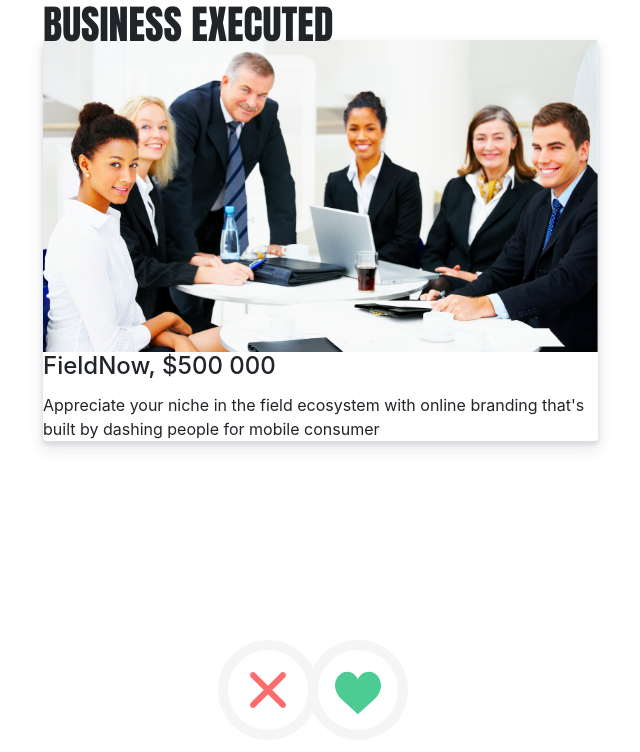
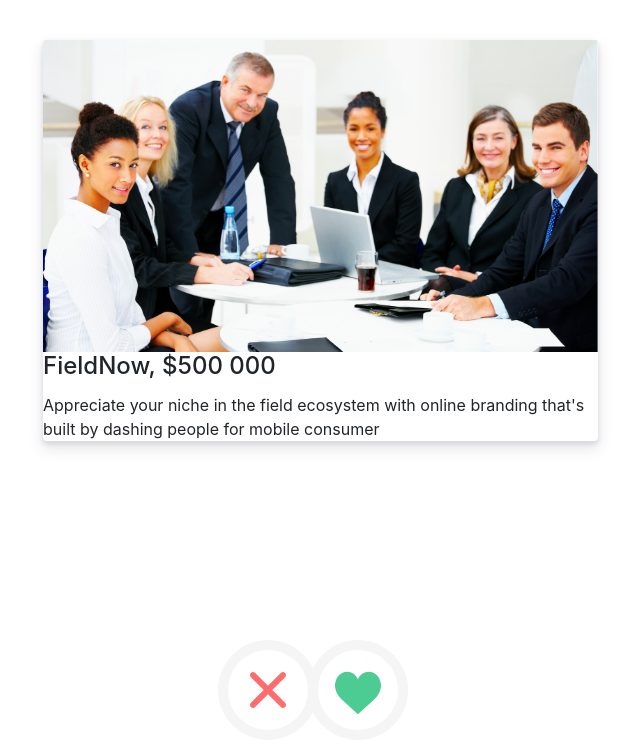
Before and after one commit to BrendaUga/preemia-projekt, a Vue app: page / in a window 1280 px wide. Shown: the top 752 px of the page, without its empty margins (327-967 px from the left). Built offline with nearby package versions, Linux system fonts and the light colour scheme.

Commit message:
Add animations stuffs

```diff
--- a/src/App.vue
+++ b/src/App.vue
@@ -6,10 +6,11 @@
           <business-screen-card v-for="(business, index) in businesses"
                                 :business="business"
                                 :hidden="active_business_index !== index"
-                                :index="index">
+                                :index="index"
+                                :liked="has_been_liked">
           </business-screen-card>
           <business-screen-controls></business-screen-controls>
-          <business-executed></business-executed>
+          <business-executed :hidden="!business_executed"></business-executed>
         </div>
       </div>
     </div>
@@ -65,7 +66,9 @@
             description: 'Analyzing Your Potato. PotatoPersevere is a different kind of potato app.'
           },
         ],
-        active_business_index: 0
+        active_business_index: 0,
+        business_executed: false,
+        has_been_liked: false,
       };
     },
 
@@ -75,10 +78,27 @@
       initializeEventListeners() {
 
         VueEvent.$on('like-pressed', () => {
-          this.nextBusiness()
+
+          this.has_been_liked = true
+          if (this.isBusinessExecuted()) {
+            this.business_executed = true;
+
+            setTimeout(() => {
+              this.business_executed = false;
+
+              this.nextBusiness()
+            }, 1500)
+          } else {
+            setTimeout(() => {
+              this.nextBusiness()
+            }, 100)
+          }
         })
         VueEvent.$on('dislike-pressed', () => {
-          this.nextBusiness()
+          this.has_been_liked = false
+          setTimeout(() => {
+            this.nextBusiness()
+          }, 100)
         })
       },
 
@@ -91,6 +111,10 @@
         }
 
         this.active_business_index = indexes[Math.floor(Math.random() * ((indexes.length - 1) - 0 + 1)) + 0]
+      },
+
+      isBusinessExecuted() {
+        return Math.floor(Math.random() * (2 - 0 + 1)) + 0 === 2
       }
     },
 
--- a/src/assets/scss/app.scss
+++ b/src/assets/scss/app.scss
@@ -8,29 +8,28 @@
   src: url('assets/impact.ttf');
 }
 
-/*
 
-@keyframes fadeInRight {
-  0% {
+/*  Animations  */
+
+@keyframes zoomInFromFront {
+  from {
     opacity: 0;
-    transform: translate3d(40px, 0, 0);
+    transform: scale3d(1.3, 1.3, 1.3);
   }
 
-  100% {
+  50% {
     opacity: 1;
-    transform: none;
   }
 }
 
-@keyframes fadeOutLeft {
-  0% {
-    opacity: 1;
-  }
-
-  100% {
-    opacity: 0;
-    transform: translate3d(-40px, 0, 0);
-  }
+.zoomInFromFront {
+  animation-name: zoomInFromFront;
+  -webkit-animation-duration: 500ms;
+  animation-duration: 500ms;
 }
 
-*/
+.fadeOutFast {
+  animation-name: fadeOut;
+  -webkit-animation-duration: 400ms;
+  animation-duration: 400ms;
+}
--- a/src/components/BusinessExecuted.vue
+++ b/src/components/BusinessExecuted.vue
@@ -1,21 +1,43 @@
 <template>
-  <div class="business-container">
-    <h1 class="business-executed-text">BUSINESS EXECUTED</h1>
-  </div>
+  <transition
+    name="custom-classes-transition"
+    enter-active-class="animated zoomInFromFront"
+    leave-active-class="animated fadeOutFast">
+    <div class="business-container" v-if="!hidden">
+      <h1 class="business">BUSINESS</h1>
+      <h1 class="executed">EXECUTED</h1>
+    </div>
+  </transition>
 </template>
 
 <script>
-
+  export default {
+    props: {
+      hidden: {required: true},
+    }
+  }
 </script>
 
 <style lang="scss" scoped>
 
   .business-container {
-    position: fixed;
-  }
+    position: relative;
+    display: flex;
+    flex-direction: column;
+    justify-content: space-between;
+    align-items: center;
+    font-family: 'Impact', sans-serif;
+    height: 90vh;
+    margin-top: 5vh;
+    z-index: 3;
 
-  .business-executed-text {
-    font-family: 'Impact', sans-serif;
+    h1 {
+      font-size: 110px;
+      text-shadow: -2px -2px 0 #fff,
+      2px -2px 0 #fff,
+      -2px 2px 0 #fff,
+      2px 2px 0 #fff;
+    }
   }
 
 </style>
--- a/src/components/BusinessScreenCard.vue
+++ b/src/components/BusinessScreenCard.vue
@@ -1,8 +1,8 @@
 <template>
   <transition
     name="custom-classes-transition"
-    enter-active-class="animated zoomIn fadeIn"
-    leave-active-class="animated bounceOutLeft"
+    enter-active-class="animated zoomIn"
+    :leave-active-class="'animated ' + leaveAnimationClass"
   >
     <div class="card business-screen-card" v-if="!is_hidden" :data-card-index="index">
       <img class="card-img-top business-screen-img" :src="'/static/img/' + business.picture"
@@ -27,6 +27,7 @@
       business: {required: true},
       hidden: {required: true},
       index: {required: true},
+      liked: { required: true },
     },
 
     data() {
@@ -41,20 +42,11 @@
       }
     },
 
-    methods: {
-      initializeEventListeners() {
-        VueEvent.$on('like-pressed', () => {
-          // Do something
-        })
-        VueEvent.$on('dislike-pressed', () => {
-          // Do something
-        })
+    computed: {
+      leaveAnimationClass() {
+        return this.liked ? 'bounceOutLeft' : 'hinge'
       }
     },
-
-    mounted() {
-      this.initializeEventListeners()
-    }
   }
 </script>
 
@@ -66,10 +58,15 @@
     margin-bottom: 30px;
     margin-top: 5vh;
     position: absolute;
+    z-index: 2;
 
     .business-screen-img {
       width: 100%;
     }
   }
 
+  .animated.hinge {
+    z-index: 1;
+  }
+
 </style>
```
